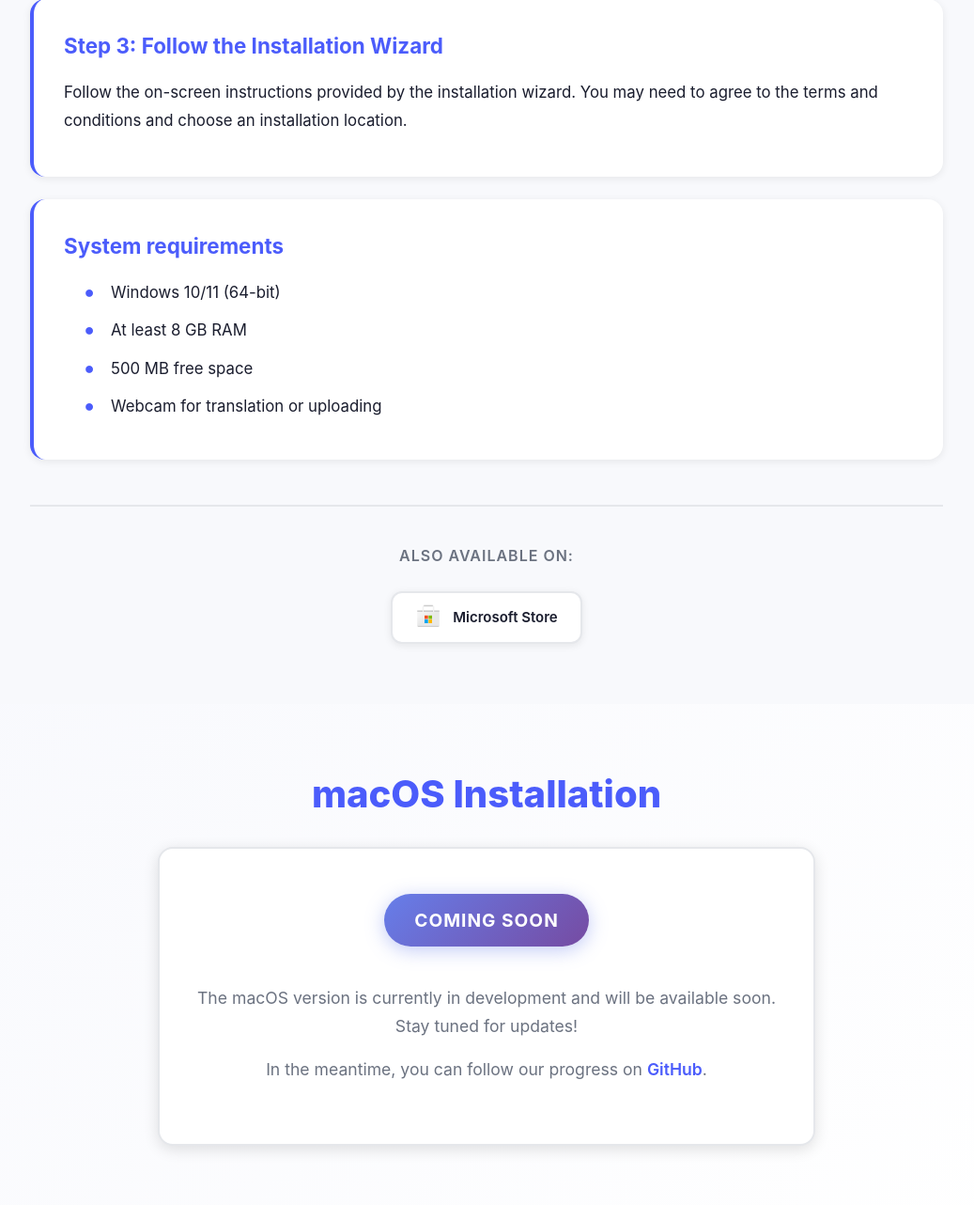
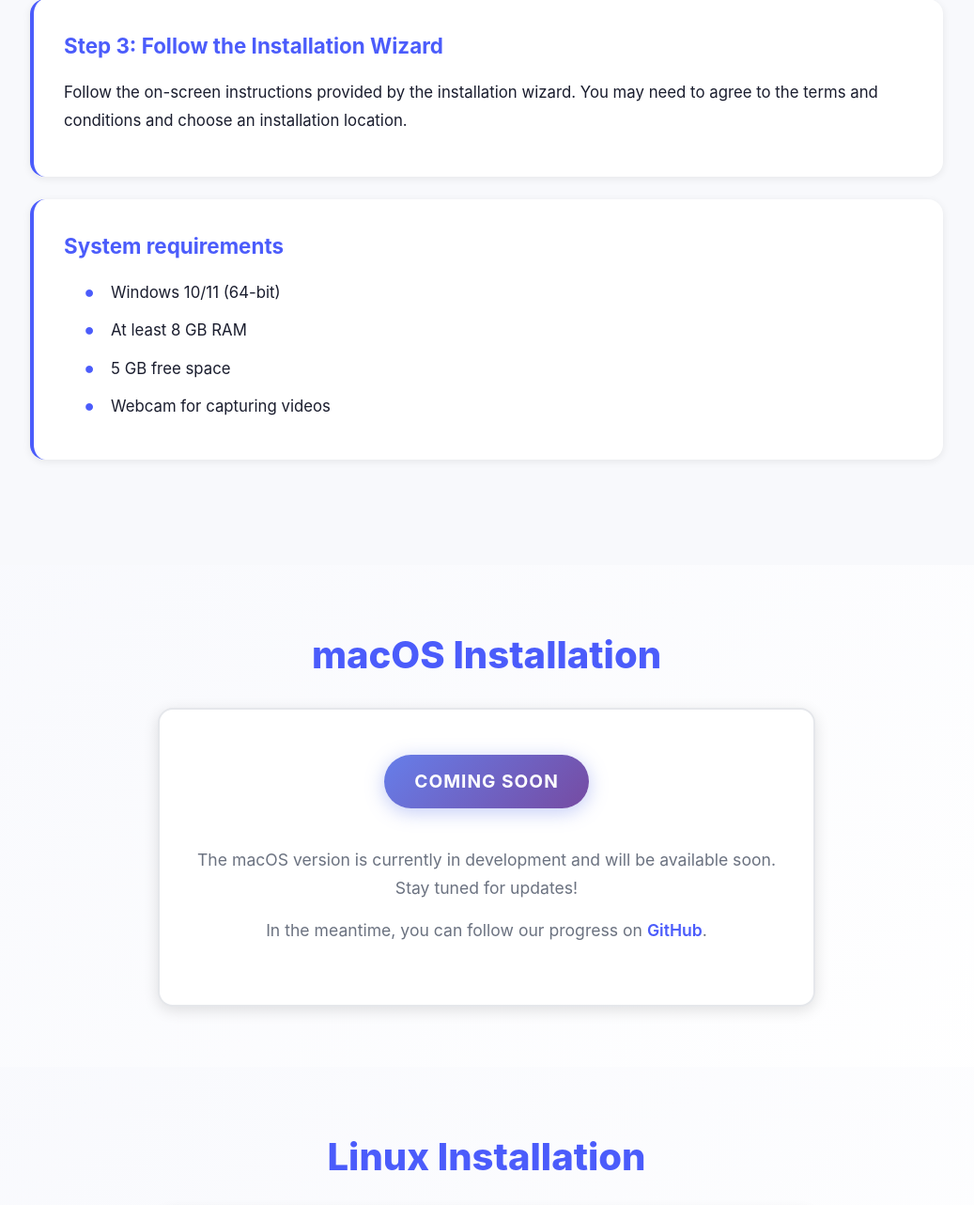
Before and after one commit to Stefanos0710/SignAI, a Flask app: page /download/instructions in a window 1280 px wide. Shown: the part 1983-3265 px from the top of the page at 94% size, without its empty margins (122-1159 px from the left). Run offline with Flask 2, Linux system fonts and the light colour scheme.

Commit message:
Update contact info and instructions content
Changed contact email addresses and revised support information in index.html. Updated system requirements and clarified webcam usage in instructions.html. Commented out Microsoft Store section in instructions.html.

```diff
--- a/product_webside/templates/instructions.html
+++ b/product_webside/templates/instructions.html
@@ -81,21 +81,21 @@
                 <ul>
                     <li>Windows 10/11 (64-bit)</li>
                     <li>At least 8 GB RAM</li>
-                    <li>500 MB free space</li>
-                    <li>Webcam for translation or uploading</li>
+                    <li>5 GB free space</li>
+                    <li>Webcam for capturing videos</li>
                 </ul>
             </div>
         </div>
 
-        <div class="appstore-section">
-            <h4>Also available on:</h4>
-            <div class="appstore-buttons">
-                <a href="https://www.microsoft.com/store" class="btn-appstore" target="_blank">
-                    <img src="{{ url_for('static', filename='images/icons8-microsoft-store-96.png') }}" alt="Microsoft Store">
-                    <span>Microsoft Store</span>
-                </a>
-            </div>
-        </div>
+{#        <div class="appstore-section">#}
+{#            <h4>Also available on:</h4>#}
+{#            <div class="appstore-buttons">#}
+{#                <a href="https://www.microsoft.com/store" class="btn-appstore" target="_blank">#}
+{#                    <img src="{{ url_for('static', filename='images/icons8-microsoft-store-96.png') }}" alt="Microsoft Store">#}
+{#                    <span>Microsoft Store</span>#}
+{#                </a>#}
+{#            </div>#}
+{#        </div>#}
     </div>
 </section>
 
```
Also changed, not shown: product_webside/templates/index.html (+5 -5 lines).
